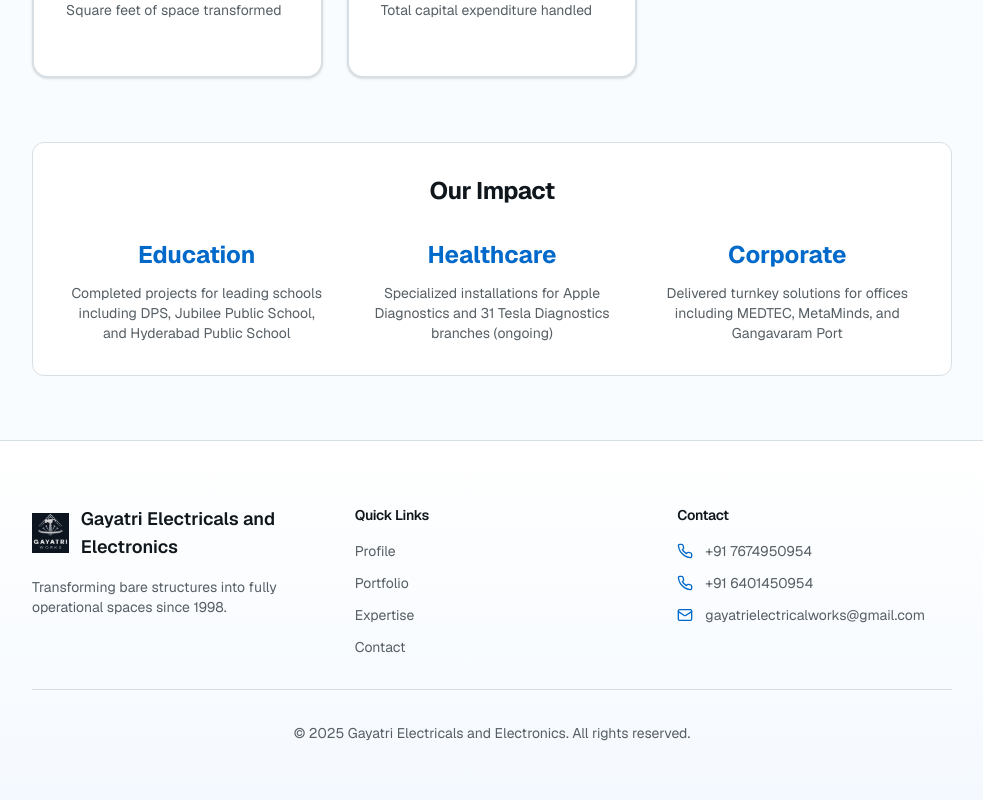
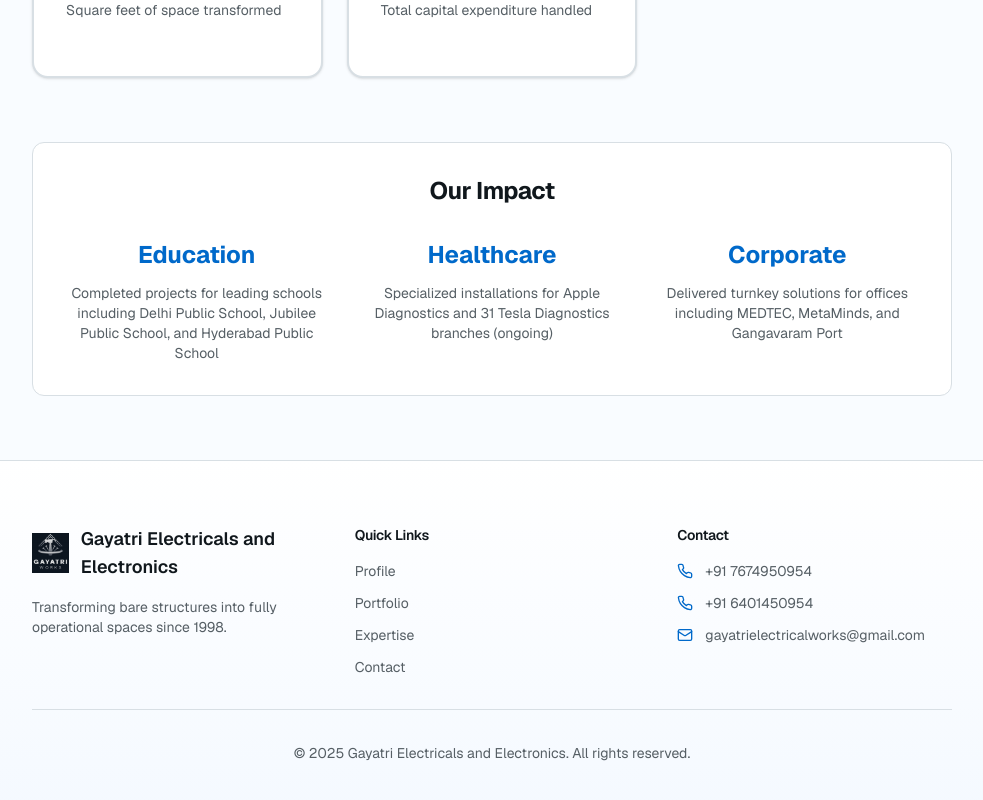
Before and after one commit to sainathreddyedla/Gayatri-Electricals, a Next.js app: page /track-record in a window 1280 px wide. Shown: the part 819-1619 px from the top of the page, without its empty margins (296-1279 px from the left). Built offline with nearby package versions, Linux system fonts and the light colour scheme.

Commit message:
Update page.tsx

```diff
--- a/app/track-record/page.tsx
+++ b/app/track-record/page.tsx
@@ -76,7 +76,7 @@ export default function TrackRecordPage() {
               <div className="text-center">
                 <div className="mb-3 text-2xl font-bold text-primary">Education</div>
                 <p className="text-sm text-muted-foreground">
-                  Completed projects for leading schools including DPS, Jubilee Public School, and Hyderabad Public
+                  Completed projects for leading schools including Delhi Public School, Jubilee Public School, and Hyderabad Public
                   School
                 </p>
               </div>
```
